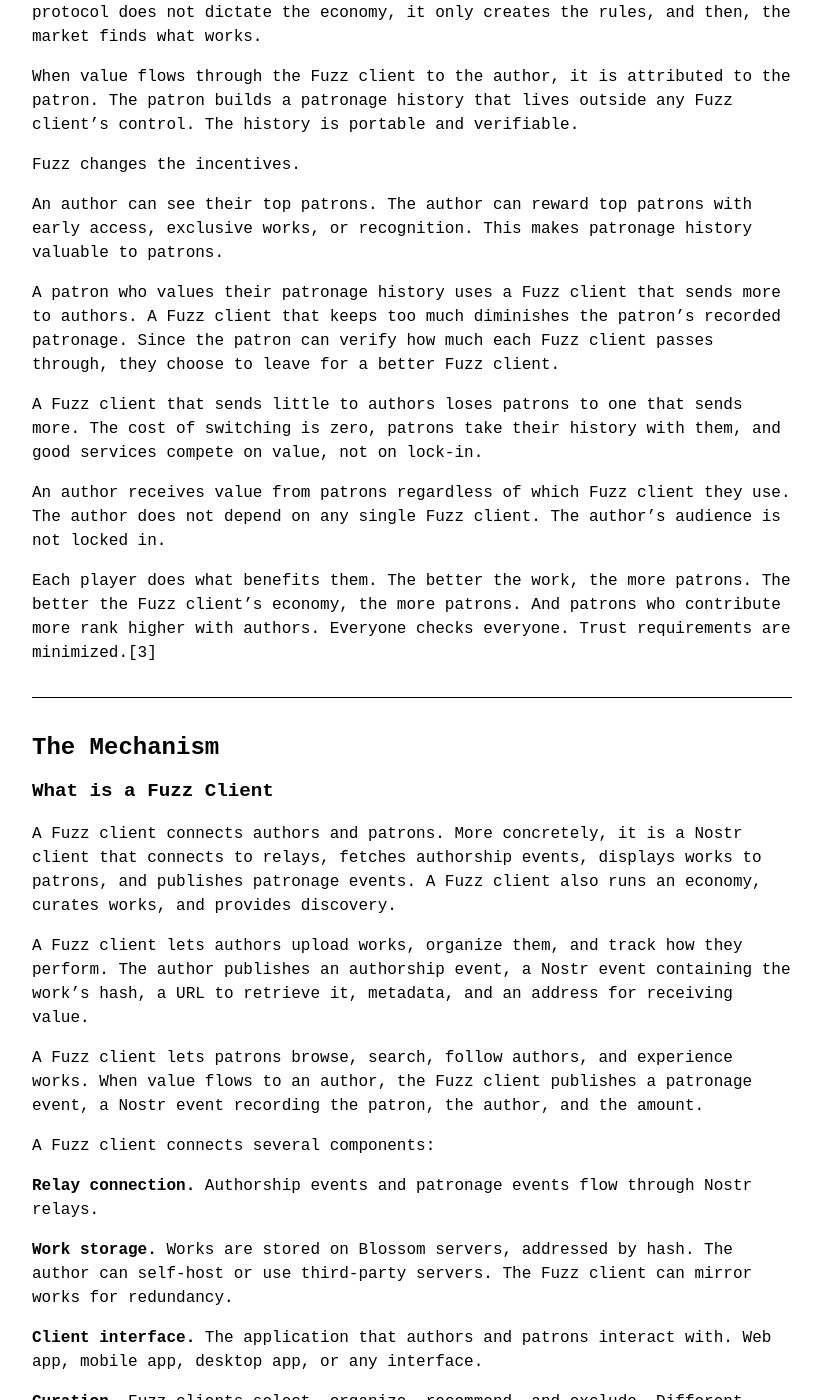
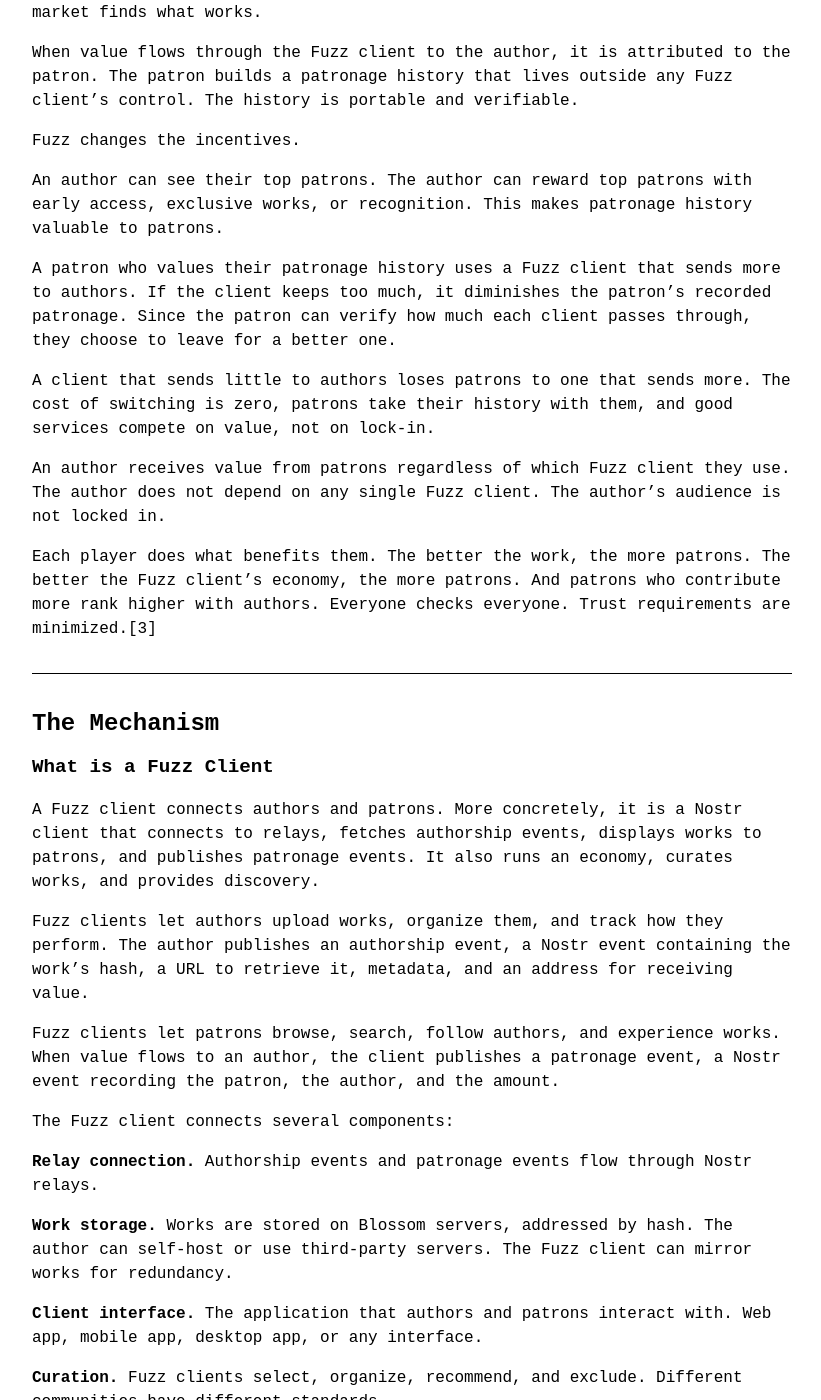
Before and after one commit to cassius66/cassius66.github.io, a Jekyll site: the page built from _posts/2025-12-12-fuzz.md, in a window 1280 px wide and 1400 px high, scrolled down 1383 px. Shown: the whole window, without its empty margins (228-1049 px from the left). Built offline with Jekyll 4.4.1, drawn with Linux system fonts in a browser that asks for light colours; some of the changed text lies outside the part shown.

Commit message:
Holistic pass: voice, article variation, L99 phrasing

```diff
--- a/_posts/2025-12-12-fuzz.md
+++ b/_posts/2025-12-12-fuzz.md
@@ -42,9 +42,9 @@
 
 An author can see their top patrons. The author can reward top patrons with early access, exclusive works, or recognition. This makes patronage history valuable to patrons.
 
-A patron who values their patronage history uses a Fuzz client that sends more to authors. A Fuzz client that keeps too much diminishes the patron's recorded patronage. Since the patron can verify how much each Fuzz client passes through, they choose to leave for a better Fuzz client.
+A patron who values their patronage history uses a Fuzz client that sends more to authors. If the client keeps too much, it diminishes the patron's recorded patronage. Since the patron can verify how much each client passes through, they choose to leave for a better one.
 
-A Fuzz client that sends little to authors loses patrons to one that sends more. The cost of switching is zero, patrons take their history with them, and good services compete on value, not on lock-in.
+A client that sends little to authors loses patrons to one that sends more. The cost of switching is zero, patrons take their history with them, and good services compete on value, not on lock-in.
 
 An author receives value from patrons regardless of which Fuzz client they use. The author does not depend on any single Fuzz client. The author's audience is not locked in.
 
@@ -56,13 +56,13 @@
 
 ### What is a Fuzz Client
 
-A Fuzz client connects authors and patrons. More concretely, it is a Nostr client that connects to relays, fetches authorship events, displays works to patrons, and publishes patronage events. A Fuzz client also runs an economy, curates works, and provides discovery.
+A Fuzz client connects authors and patrons. More concretely, it is a Nostr client that connects to relays, fetches authorship events, displays works to patrons, and publishes patronage events. It also runs an economy, curates works, and provides discovery.
 
-A Fuzz client lets authors upload works, organize them, and track how they perform. The author publishes an authorship event, a Nostr event containing the work's hash, a URL to retrieve it, metadata, and an address for receiving value.
+Fuzz clients let authors upload works, organize them, and track how they perform. The author publishes an authorship event, a Nostr event containing the work's hash, a URL to retrieve it, metadata, and an address for receiving value.
 
-A Fuzz client lets patrons browse, search, follow authors, and experience works. When value flows to an author, the Fuzz client publishes a patronage event, a Nostr event recording the patron, the author, and the amount.
+Fuzz clients let patrons browse, search, follow authors, and experience works. When value flows to an author, the client publishes a patronage event, a Nostr event recording the patron, the author, and the amount.
 
-A Fuzz client connects several components:
+The Fuzz client connects several components:
 
 **Relay connection.** Authorship events and patronage events flow through Nostr relays.
 
@@ -82,9 +82,9 @@
 
 The protocol does not prefer one economy over another. It creates the rules. The market finds what works.
 
-A minimal Fuzz client connects to public relays, proxies works from author servers, and publishes patronage events. A full-featured Fuzz client runs its own relay, hosts works on its own Blossom server, and builds sophisticated economy models.
+A minimal Fuzz client connects to public relays, proxies works from author servers, and publishes patronage events. A full-featured one runs its own relay, hosts works on its own Blossom server, and builds sophisticated economy models.
 
-A Fuzz client can specialize. Some Fuzz clients might only serve authors, supporting the publishing of authorship events. Some might only serve patrons, supporting discovery and patronage. The patronage event is agnostic of the work; it centers on the author, not the work.
+Fuzz clients can specialize. Some might only serve authors, supporting the publishing of authorship events. Others might only serve patrons, supporting discovery and patronage. The patronage event is agnostic of the work; it centers on the author, not the work.
 
 ### Proof of Patronage
 
@@ -164,7 +164,7 @@
 3. The new Fuzz client can query for existing history
 4. There is nothing to export or migrate
 
-A Fuzz client cannot lock in a patron's history because the Fuzz client does not control the blockchain. Transactions are permanent. The proof persists.
+A Fuzz client cannot lock in a patron's history because it does not control the blockchain. Transactions are permanent. The proof persists.
 
 The cost of switching Fuzz clients is zero.
 
```
Also changed, not shown: other parts of _posts/2025-12-12-fuzz.md (+4 -4 lines).
